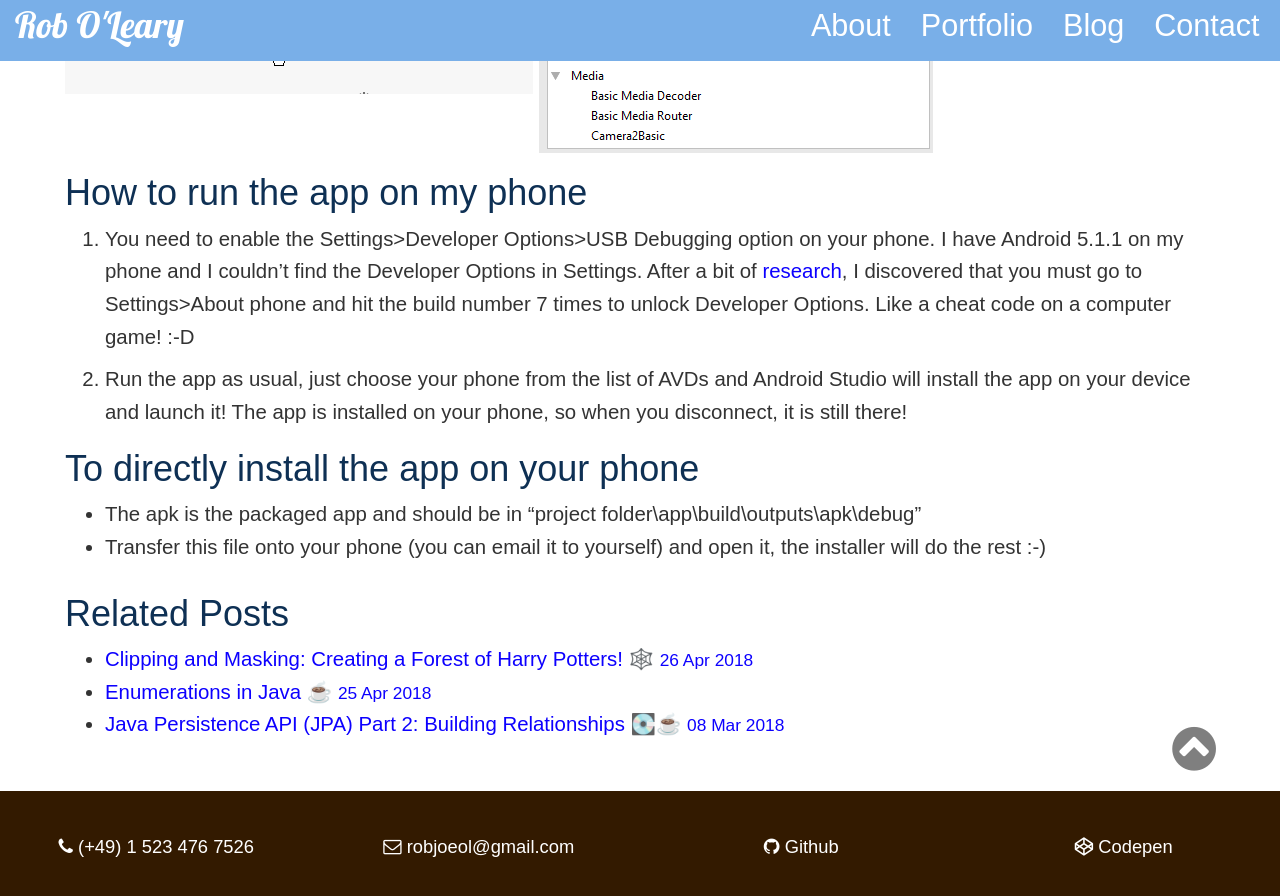
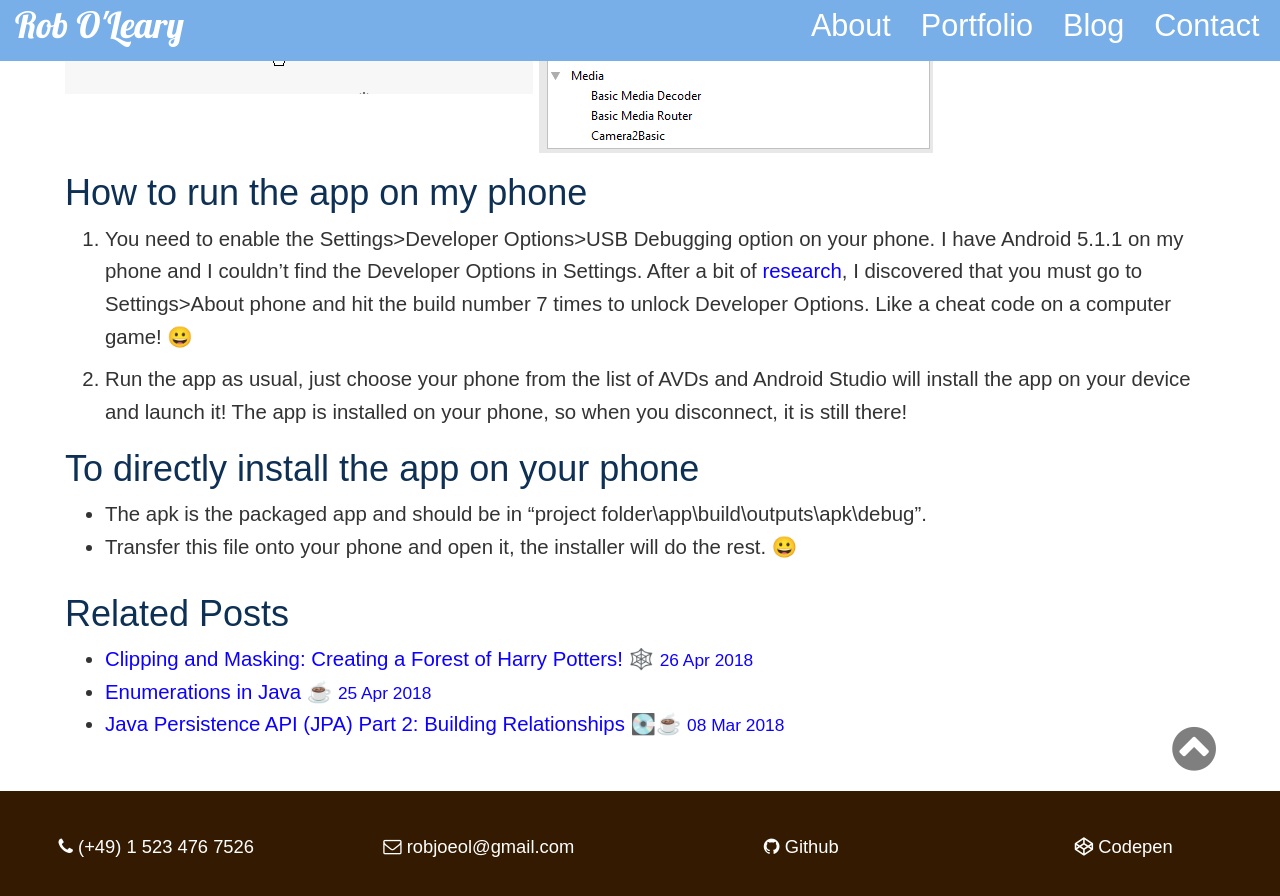
Before and after one commit to robole/robole.github.io, a Jekyll site: the page built from _posts/2017-11-11-android-development.md, in a window 1280 px wide and 900 px high, scrolled down 2353 px. Shown: the top 896 px of the window. Built offline with Jekyll 4.4.1, drawn with Linux system fonts in a browser that asks for light colours; emoji names are drawn with the system emoji font; comment, search, counter and statistics services are not loaded.

Commit message:
tidy posts

```diff
--- a/_posts/2017-11-11-android-development.md
+++ b/_posts/2017-11-11-android-development.md
@@ -20,8 +20,7 @@ Android Studio is the official IDE for Android, so I obediently decided to use i
 
 # Pick a tutorial/book and try other people's code
 
-I started with [Head First Android](http://shop.oreilly.com/product/0636920029045.do) to get a fundamental grasp of the Android way of doing things. The
- code samples from the book can be found in [this github repo](https://github.com/dogriffiths/HeadFirstAndroid) organized by chapter.
+I started with [Head First Android](http://shop.oreilly.com/product/0636920029045.do) to get a fundamental grasp of the Android way of doing things. The code samples from the book can be found in [this github repo](https://github.com/dogriffiths/HeadFirstAndroid) organized by chapter.
 
 You need to have the version of the Android SDK installed on your computer that is contained in the build.gradle file of a sample project ("project folder\app\build.gradle"). I didn't want to download more versions of the Android SDK and gobble up my disk space, so I tried to update the version numbers through Android Studio to use the most recent version that I had installed on my PC (version 27), but it wouldn't save the updates in build.gradle!
 
@@ -37,11 +36,11 @@ You can also download code samples directly in Android Studio on various differe
 
 # How to run the app on my phone
 
-1. You need to enable the Settings>Developer Options>USB Debugging option on your phone. I have Android 5.1.1 on my phone and I couldn't find the Developer Options in Settings. After a bit of [research](https://www.androidcentral.com/android-50-lollipop-basics-how-turn-developer-settings), I discovered that you must go to Settings>About phone and hit the build number 7 times to unlock Developer Options. Like a cheat code on a computer game! :-D
+1. You need to enable the Settings>Developer Options>USB Debugging option on your phone. I have Android 5.1.1 on my phone and I couldn't find the Developer Options in Settings. After a bit of [research](https://www.androidcentral.com/android-50-lollipop-basics-how-turn-developer-settings), I discovered that you must go to Settings>About phone and hit the build number 7 times to unlock Developer Options. Like a cheat code on a computer game! 😀
 
 2. Run the app as usual, just choose your phone from the list of AVDs and Android Studio will  install the app on your device and launch it! The app is installed on your phone, so when you disconnect, it is still there!
 
 # To directly install the app on your phone
 
-- The apk is the packaged app and should be in "project folder\app\build\outputs\apk\debug"
-- Transfer this file onto your phone (you can email it to yourself) and open it, the installer will do the rest :-)
+- The apk is the packaged app and should be in "project folder\app\build\outputs\apk\debug".
+- Transfer this file onto your phone and open it, the installer will do the rest. 😀
```
Also changed, not shown: _posts/2017-11-24-java-dates.md (+1 -3 lines), _posts/2018-03-03-jpa.md (+1 -1 lines), _posts/2018-03-08-jpa2.md (+1 -1 lines), _posts/2018-04-26-masks.md (+12 -3 lines).
